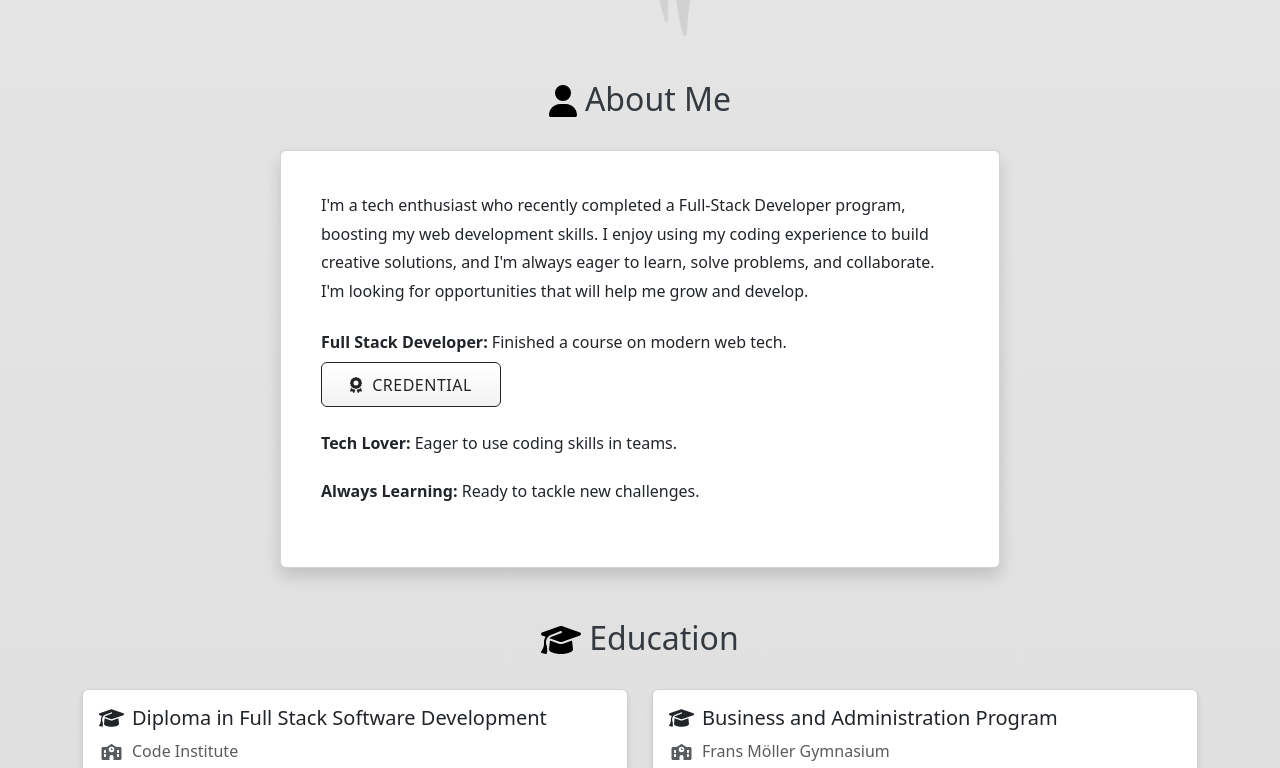
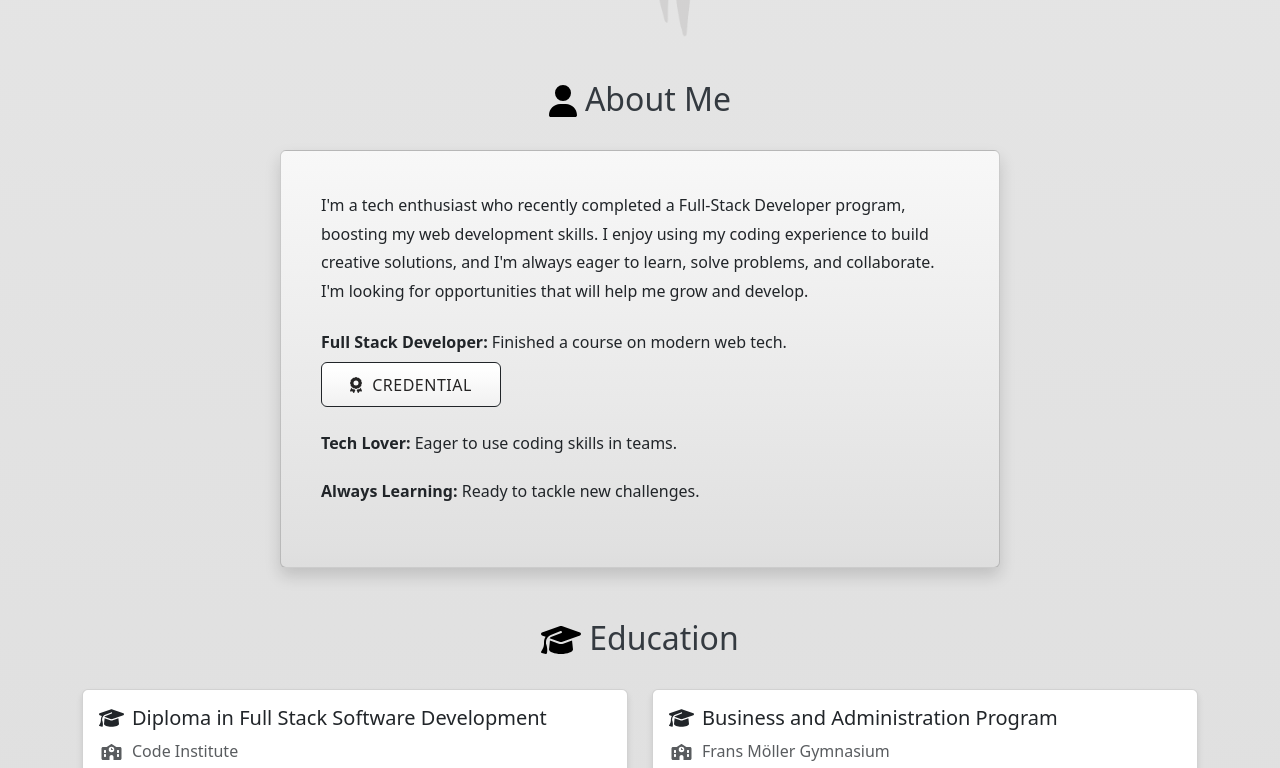
Before and after one commit to j0hanz/j0hanz-portfolio, a React (Create React App) app: page / in a window 1280 px wide. Shown: the part 701-1469 px from the top of the page. Built offline with nearby package versions, Linux system fonts and the light colour scheme.

Commit message:
Updated card background color

```diff
--- a/src/components/AboutMe.js
+++ b/src/components/AboutMe.js
@@ -40,7 +40,9 @@ const AboutMe = () => {
         </div>
         <Row className="justify-content-center mt-4 mx-auto">
           <Col md={8}>
-            <Card className={`p-4 shadow ${styles.aboutMeCard}`}>
+            <Card
+              className={`p-4 shadow ${styles.aboutMeCard} ${appStyles.cardBgColor}`}
+            >
               <Card.Body>
                 <Card.Text className={styles.cardText}>
                   I'm a tech enthusiast who recently completed a Full-Stack
```
